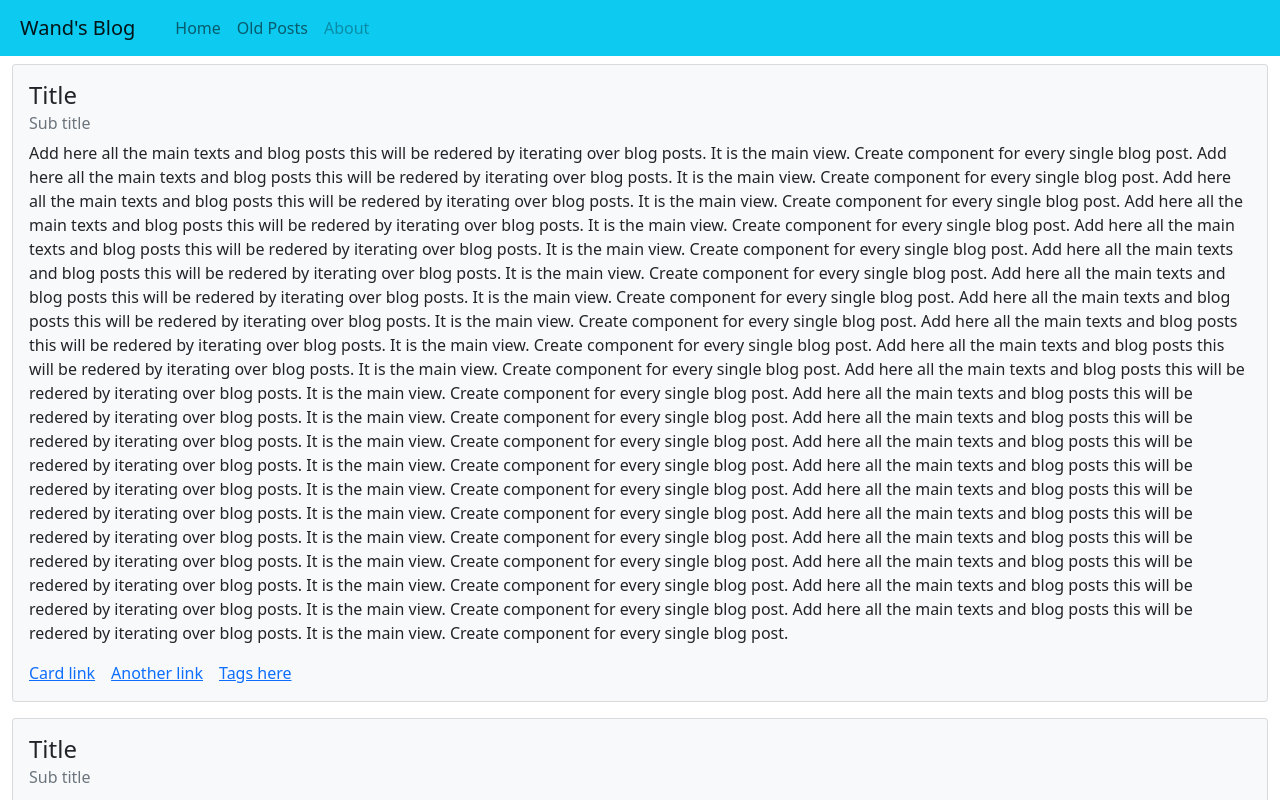
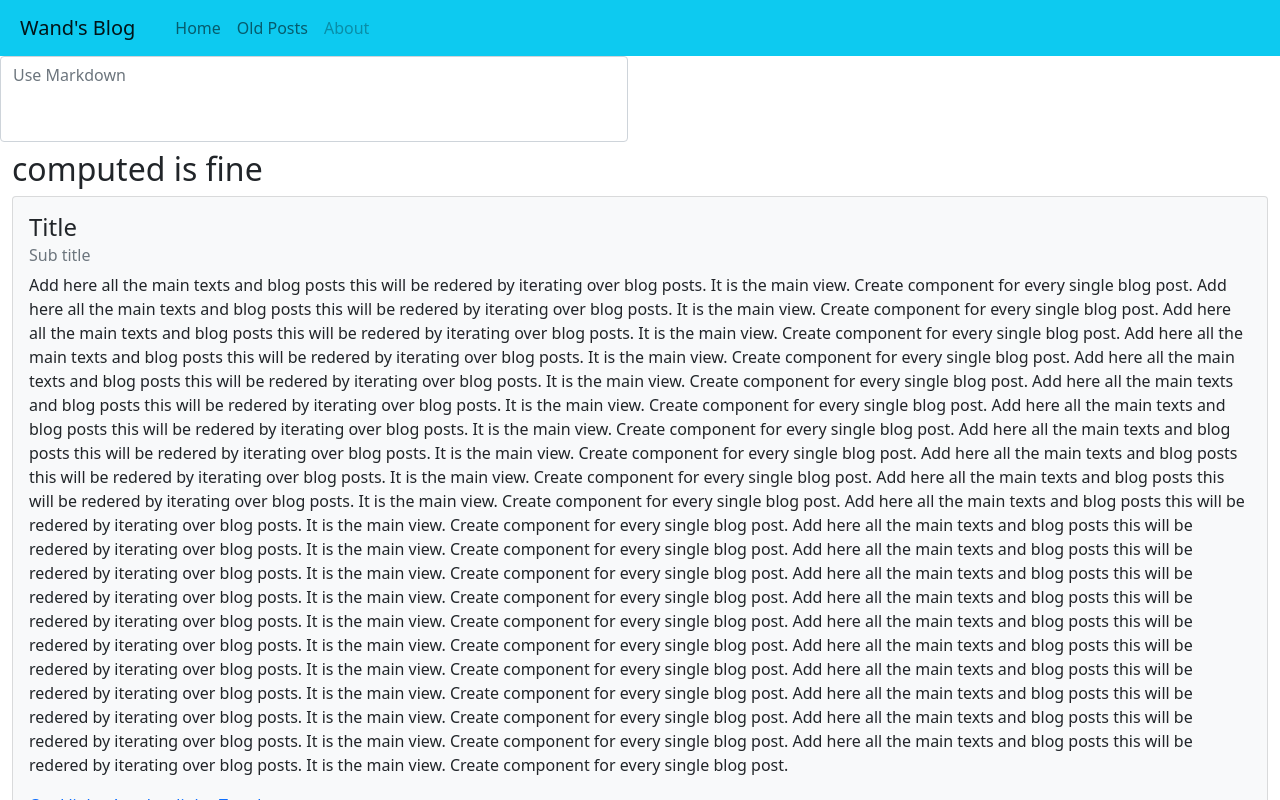
Before and after one commit to wandss/blog, a Vue app in the folder frontend/blog/: page / in a window 1280 px wide. Shown: the top 800 px of the page. Built offline with nearby package versions, Linux system fonts and the light colour scheme.

Commit message:
add marked.js and component CreateEditPost

```diff
--- a/frontend/blog/package.json
+++ b/frontend/blog/package.json
@@ -11,6 +11,7 @@
     "bootstrap": "^5.1.3",
     "bootstrap-vue": "^2.21.2",
     "core-js": "^3.6.5",
+    "marked": "^4.0.6",
     "vue": "^2.6.11",
     "vue-router": "^3.2.0",
     "vuex": "^3.4.0"
--- a/frontend/blog/src/App.vue
+++ b/frontend/blog/src/App.vue
@@ -1,6 +1,7 @@
 <template>
   <div>
     <Navbar />
+    <CreateEditPost />
     <b-container fluid class="bv-example-row">
       <b-row align-h="start">
       <b-col>
@@ -14,12 +15,14 @@
 <script>
 import Navbar from '@/components/Navbar'
 import BlogPost from '@/components/BlogPost'
+import CreateEditPost from '@/components/CreateEditPost'
 
 export default {
   name: 'App',
   components: {
     Navbar,
     BlogPost,
+    CreateEditPost,
   },
 }
 </script>
--- a/frontend/blog/src/components/BlogPost.vue
+++ b/frontend/blog/src/components/BlogPost.vue
@@ -1,5 +1,6 @@
 <template>
 <div id="card">
+  <div v-html="test"></div>
   <b-card title="Title" sub-title="Sub title" bg-variant="light">
     <b-card-text >
       Add here all the main texts and blog posts this will be redered
@@ -73,8 +74,22 @@
 </div>
 </template>
 <script>
+import { marked } from 'marked'
+
 export default {
   name: 'BlogPost',
+  data(){
+    return {
+      markdowntest: "# Some text",
+    };
+  },
+  computed: {
+    test() {
+      //return marked(this.markdowntest)
+      return marked.parse("## computed is fine");
+    }
+  }
+
 }
 </script>
 <style scoped>
--- /dev/null
+++ b/frontend/blog/src/components/CreateEditPost.vue
@@ -0,0 +1,34 @@
+<template>
+  <b-row>
+    <b-col>
+      <b-form-textarea
+        id="textarea"
+        v-model="blogPost"
+        placeholder="Use Markdown"
+        rows="3"
+        max-rows="6"
+      >
+      </b-form-textarea>
+    </b-col>
+    <b-col>
+      <div  v-html="textPreview"></div>
+    </b-col>
+  </b-row>
+</template>
+<script>
+import { marked } from 'marked';
+
+export default {
+  name: 'CreateEditPost',
+  data() {
+    return {
+      blogPost: '',
+    }
+  },
+  computed: {
+    textPreview() {
+      return marked.parse(this.blogPost);
+    }
+  }
+}
+</script>
```
Also changed, not shown: frontend/blog/src/main.js (+11 -0 lines), 1 other file (tests, documents, lock files or other folders).
